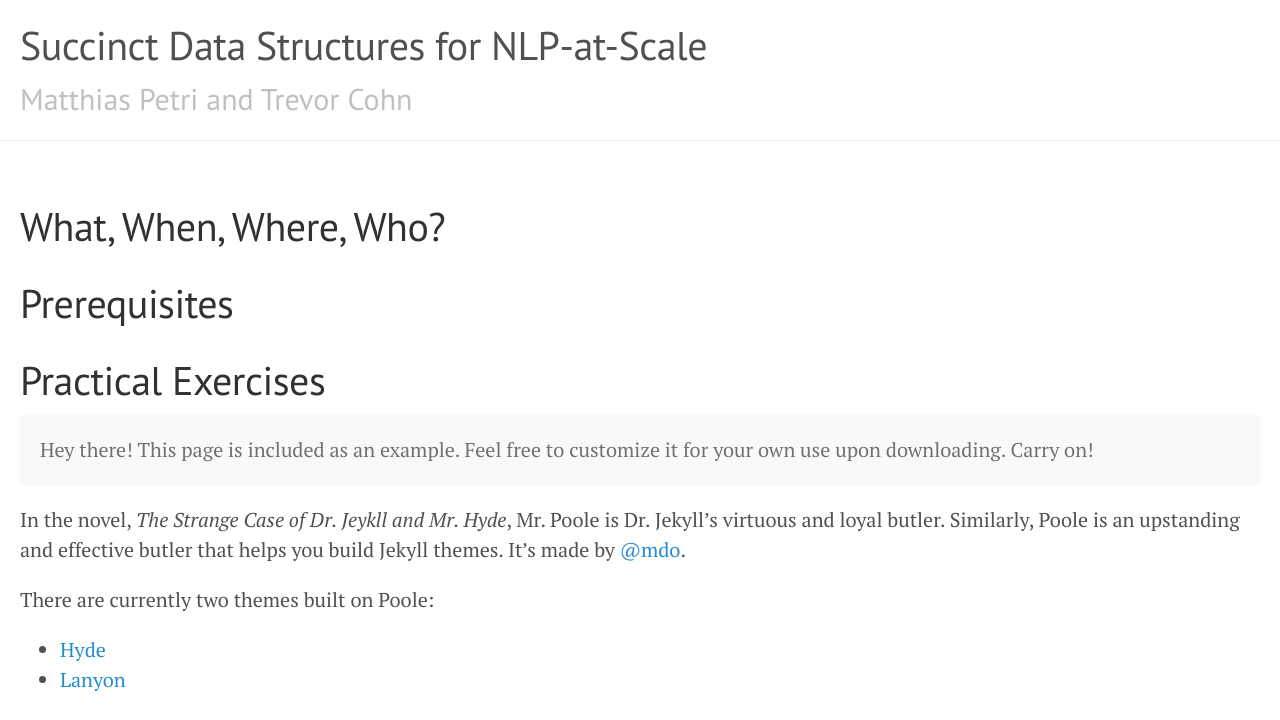
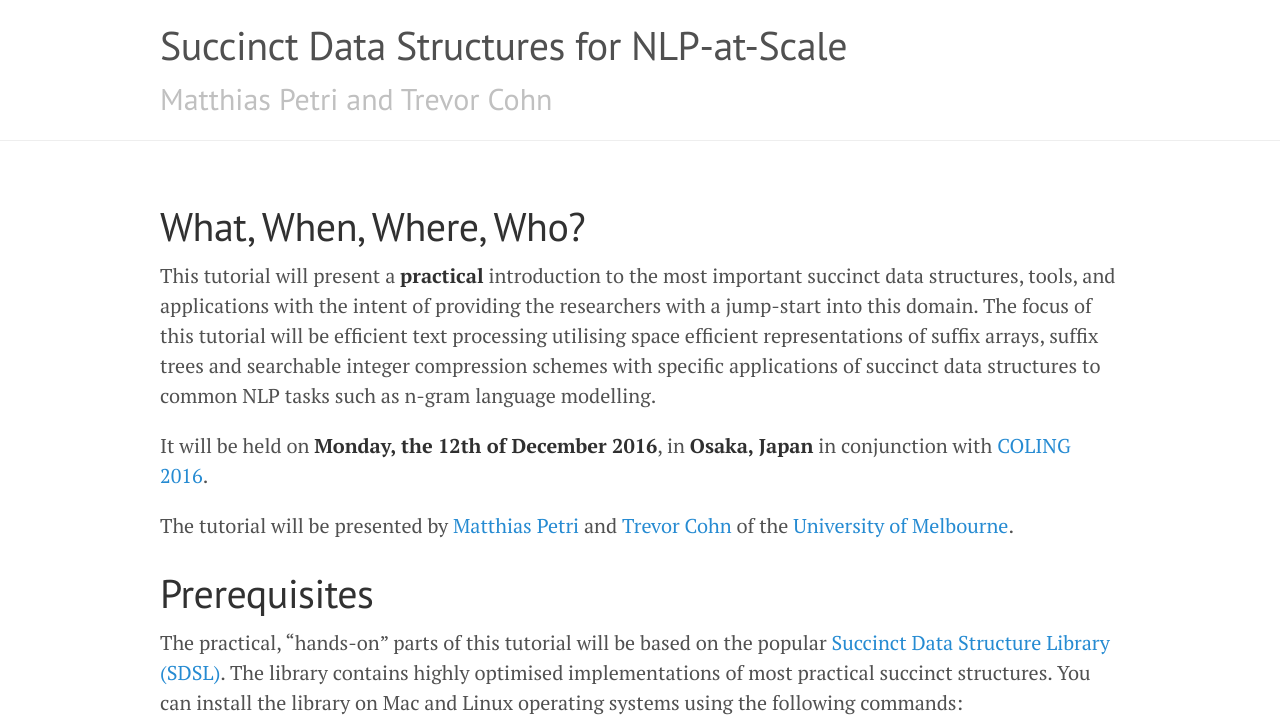
Before and after one commit to mpetri/coling16-tutorial, a Jekyll site: the page built from index.md, in a window 1280 px wide. Shown: the top 720 px of the page. Built offline with Jekyll 4.4.1, drawn with Linux system fonts in a browser that asks for light colours; nearby versions of some CDN libraries; some of the changed text lies outside the part shown.

Commit message:
some content

```diff
--- a/404.html
+++ b/404.html
@@ -6,5 +6,5 @@
 
 <div class="page">
   <h1 class="page-title">404: Page not found</h1>
-  <p class="lead">Sorry, we've misplaced that URL or it's pointing to something that doesn't exist. <a href="{{ site.baseurl }}/">Head back home</a> to try finding it again.</p>
+  <p class="lead">Sorry, we've misplaced that URL or it's pointing to something that doesn't exist. <a href="{{ site.url }}/">Head back home</a> to try finding it again.</p>
 </div>
--- a/_config.yml
+++ b/_config.yml
@@ -16,5 +16,6 @@
 gems:
    - jekyll-coffeescript
    - jekyll-paginate
+   - jekyll-gist
 
 exclude: ["README.md","LICENSE.md","about.md"]
--- a/_includes/head.html
+++ b/_includes/head.html
@@ -6,13 +6,7 @@
   <!-- Enable responsiveness on mobile devices-->
   <meta name="viewport" content="width=device-width, initial-scale=1.0, maximum-scale=1">
 
-  <title>
-    {% if page.title == "Home" %}
-      {{ site.title }} &middot; {{ site.authors }}
-    {% else %}
-      {{ page.title }} &middot; {{ site.title }}
-    {% endif %}
-  </title>
+  <title>{{ site.title }} &middot; {{ site.authors }}</title>
 
   <!-- CSS -->
   <link rel="stylesheet" href="{{ site.baseurl }}/public/css/poole.css">
@@ -25,6 +19,4 @@
   <link rel="apple-touch-icon-precomposed" sizes="144x144" href="{{ site.baseurl }}/public/apple-touch-icon-precomposed.png">
   <link rel="shortcut icon" href="{{ site.baseurl }}/public/favicon.ico">
 
-  <!-- RSS -->
-  <link rel="alternate" type="application/rss+xml" title="RSS" href="/atom.xml">
 </head>
--- a/_layouts/default.html
+++ b/_layouts/default.html
@@ -2,8 +2,6 @@
 <html lang="en-us">
   {% include head.html %}
   <body>
-    <!-- Wrap is the content to shift when toggling the sidebar. We wrap the
-         content to avoid any CSS collisions with our real content. -->
     <div class="wrap">
       <div class="masthead">
         <div class="container">
--- a/index.md
+++ b/index.md
@@ -5,34 +5,75 @@
 
 # What, When, Where, Who?
 
+This tutorial will present a **practical** introduction to
+the most important succinct data structures, tools, and applications
+with the intent of providing the researchers with a jump-start into
+this domain. The focus of this tutorial will be efficient text processing
+utilising space efficient representations of suffix arrays,
+suffix trees and searchable integer compression schemes with
+specific applications of succinct data structures to
+common NLP tasks such as n-gram language modelling.
+
+It will be held on **Monday, the 12th of December 2016**, in **Osaka, Japan** in conjunction with [COLING 2016](http://coling2016.anlp.jp/).
+
+The tutorial will be presented by [Matthias Petri](http://github.com/mpetri/) and [Trevor Cohn](http://people.eng.unimelb.edu.au/tcohn/) of
+the [University of Melbourne](http://unimelb.edu.au).
 
 # Prerequisites
+
+The practical, "hands-on" parts of this tutorial will be based on the popular [Succinct Data Structure Library (SDSL)](http://github.com/simongog/sdsl-lite/). The library contains highly optimised implementations of most practical succinct structures. You can
+install the library on Mac and Linux operating systems using the following commands:
+
+{% gist mpetri/f076fbcc59612787dbfe216228364930 %}
+
+
+The library requires the following software packages:
+
+* git version control
+* make and cmake build systems
+* a recent C++ compiler with C++11 support (clang++ or g++)
+
+After installing the library you can test if your setup works correctly buy compiling on of the sample programs included in the library:
+
+{% gist mpetri/8502a79ab731d8911aa1bd683b9485ce %}
+
+
+# Schedule
+
+The tutorial is organised as follows:
+
+### 1. Introduction and Motivation (15 Minutes)
+
+In the first session we motivate the need for succinct structures. We discuss existing applications and examples in IR and NLP, and benefits of succinct structures when facing terabyte scale text processing problems.
+
+### 2. Basic Technologies (20 Minutes)
+
+In the second session we give a brief introduction into the theoretical foundation of succinct data structures. We discuss the concept of bitvectors, data compression and basic RANK and SELECT on bitvectors which are at the core of most succinct data structures. Next we introduce several
+simple succinct structures such as a succinct tree representation (LOUDS) and
+variable size, constant access time, integer representations (DAC).
+
+
+### 3. Index based Pattern Matching (20 Minutes)
+
+In the next session we start the tutorial by briefly revisiting several classical search indexes such as Suffix Arrays and Suffix Trees which can provide search functionality used in many NLP applications. We then introduce the notation of a Compressed Suffix Array (CSA), which substantially reduces the space requirement of a Suffix Array while providing the same functionality.
+
+### 4. Break (20 Minutes)
+### 5. Compressed Suffix Arrays/Tree Internals: How does it all work (40 Minutes)
+
+This session covers the underlying technical principals of compressed suffix arrays. This includes concepts such as the Burrows-Wheeler Transform, backward search and wavelet trees. We further extend the concept of compressed suffix arrays to compressed suffix trees (CST). This includes additional structures to represent the shape of the tree as well as additional operations supported by the CST which are important for several NLP applications.
+
+### 6. Utilising CSA and CST in the context of Language Models (20 Minutes)
+
+This session will cover our line of research on unlimited order language modelling with modified Kneser-Ney smoothing. Efficient methods for storing and querying language models are critical for scaling to large corpora and high Markov orders.  At its core, our approach uses a compressed suffix tree of text which provides near optimal compression while supporting efficient search. We present algorithms for on-the-fly computation of probabilities under a Kneser-Ney and Modified Kneser-Ney language models. Our approach is exact and on par with  leading language modelling toolkits in terms of speed while being several order of magnitudes smaller.
+
+
+### 7. Other applications of Succinct Structures in NLP (10 Minutes)
+
+The last session briefly touch on advanced succinct structures consisting of Range Minimum / Maximum Queries, Succinct Tries, Treaps and 2D-range query structures.
 
 
 # Practical Exercises
 
-<p class="message">
-  Hey there! This page is included as an example. Feel free to customize it for your own use upon downloading. Carry on!
-</p>
+# Resources
 
-In the novel, *The Strange Case of Dr. Jeykll and Mr. Hyde*, Mr. Poole is Dr. Jekyll's virtuous and loyal butler. Similarly, Poole is an upstanding and effective butler that helps you build Jekyll themes. It's made by [@mdo](https://twitter.com/mdo).
-
-There are currently two themes built on Poole:
-
-* [Hyde](http://hyde.getpoole.com)
-* [Lanyon](http://lanyon.getpoole.com)
-
-Learn more and contribute on [GitHub](https://github.com/poole).
-
-## Setup
-
-Some fun facts about the setup of this project include:
-
-* Built for [Jekyll](http://jekyllrb.com)
-* Developed on GitHub and hosted for free on [GitHub Pages](https://pages.github.com)
-* Coded with [Sublime Text 2](http://sublimetext.com), an amazing code editor
-* Designed and developed while listening to music like [Blood Bros Trilogy](https://soundcloud.com/maddecent/sets/blood-bros-series)
-
-Have questions or suggestions? Feel free to [open an issue on GitHub](https://github.com/poole/issues/new) or [ask me on Twitter](https://twitter.com/mdo).
-
-Thanks for reading!
+# References
--- a/public/css/lanyon.css
+++ b/public/css/lanyon.css
@@ -73,7 +73,7 @@
  */
 
 .container {
-  max-width: 65rem;
+  max-width: 50rem;
 }
 
 
```
Also changed, not shown: README.md (deleted).
